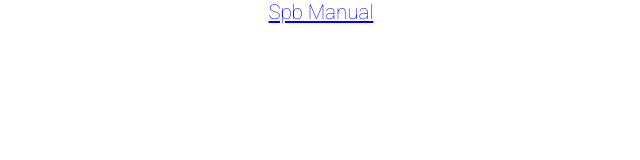
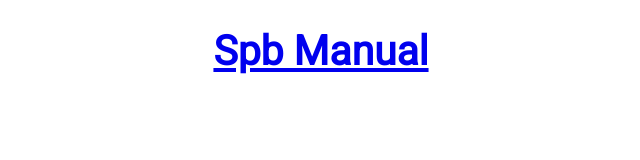
Before and after one commit to mehanig/stoma, a plain HTML site: page index.html in a window 1280 px wide. Shown: the whole page, without its empty margins (319-959 px from the left). Drawn offline with Linux system fonts and the light colour scheme.

Commit message:
Update index.html

```diff
--- a/index.html
+++ b/index.html
@@ -8,6 +8,8 @@
     </head>
 
     <body>
-    <a href='/stepic_manual/Stepic_manual_for_Spb.html'>Spb Manual</a>
+    <div id='index-page'>
+        <h1><a href='/stepic_manual/Stepic_manual_for_Spb.html'>Spb Manual</a></h1>
+    </div>
     </body>
   </html>
```
